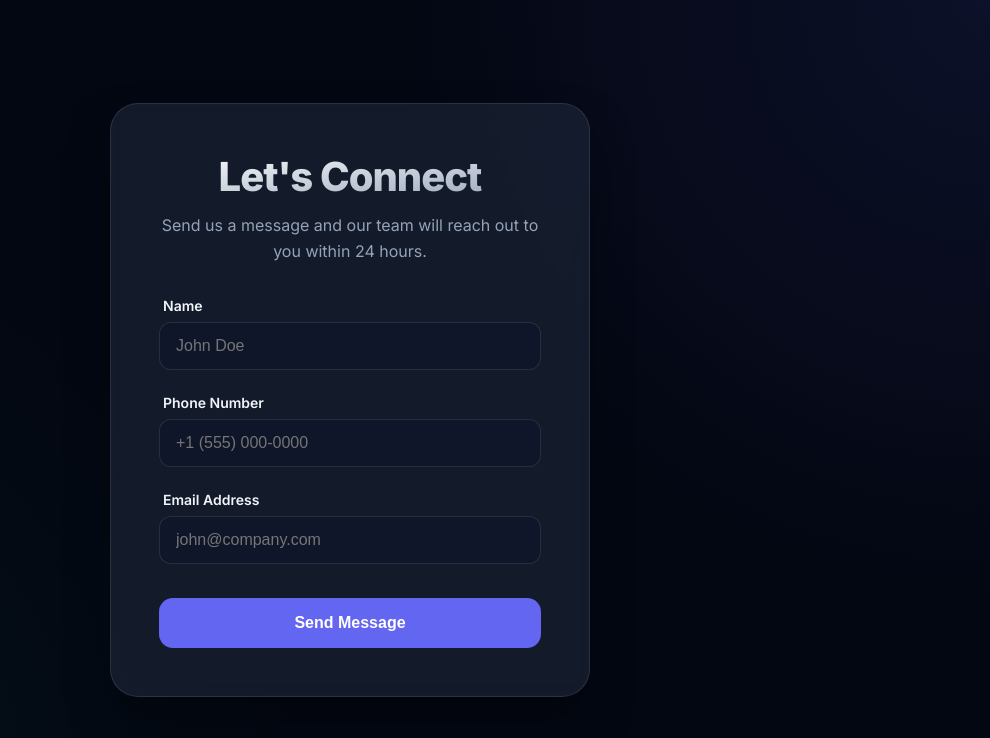
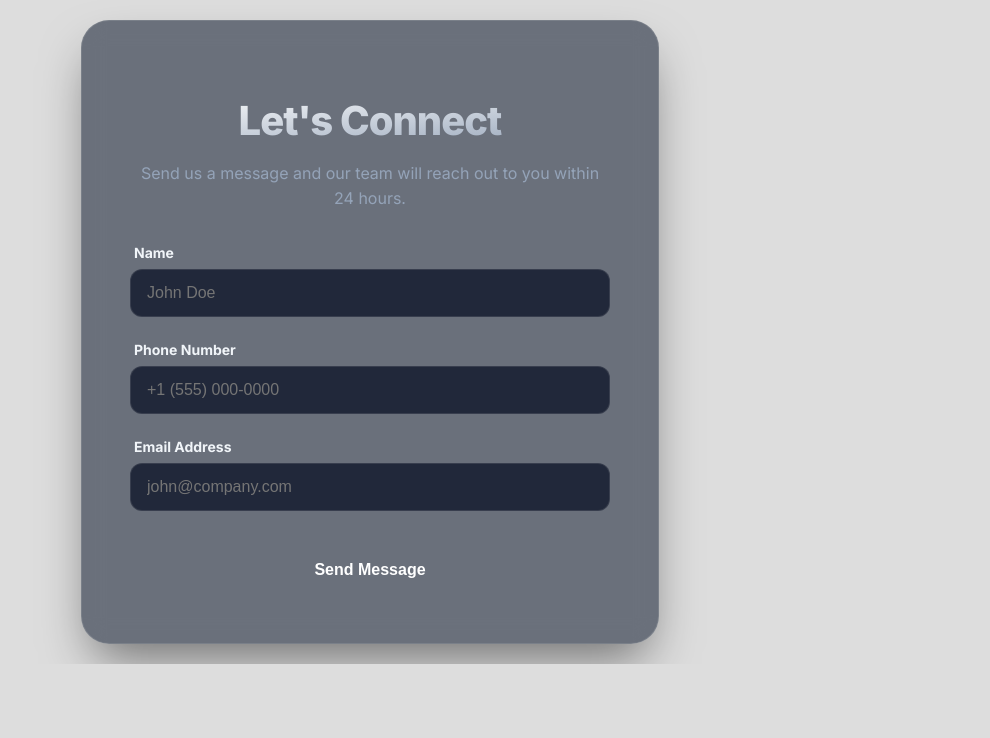
Before and after one commit to sophianexus/sophianexusweb, a React (Vite) app in the folder client/: page / in a window 1280 px wide. Shown: the top 738 px of the page, without its empty margins (290-1280 px from the left). Built offline with nearby package versions, Linux system fonts and the light colour scheme.

Commit message:
Update index.css

```diff
--- a/client/src/index.css
+++ b/client/src/index.css
@@ -1,26 +1,11 @@
-@import url('https://fonts.googleapis.com/css2?family=Inter:wght@400;500;600;700;800&display=swap');
+@import url('https://fonts.googleapis.com/css2?family=Inter:wght@400;700;800&family=JetBrains+Mono:wght@500&display=swap');
 
-:root {
-  --primary: #6366f1;
-  --primary-hover: #4f46e5;
-}
-
-* {
+html, body {
+  font-family: 'Inter', sans-serif;
+  background-color: rgb(221, 221, 221);
   margin: 0;
   padding: 0;
-  box-sizing: border-box;
+  width: 100%;
+  overflow-x: hidden; /* Stops horizontal scroll from orbs */
+  overflow-y: auto;   /* Normal vertical scroll */
 }
-
-body {
-  font-family: 'Inter', sans-serif;
-  background-color: #030712;
-  background-image:
-    radial-gradient(circle at top right, rgba(99, 102, 241, 0.1), transparent 40%),
-    radial-gradient(circle at bottom left, rgba(16, 185, 129, 0.05), transparent 40%);
-  color: #f8fafc;
-  min-height: 100vh;
-  display: flex;
-  align-items: center;
-  justify-content: center;
-  overflow-x: hidden;
-}
```
